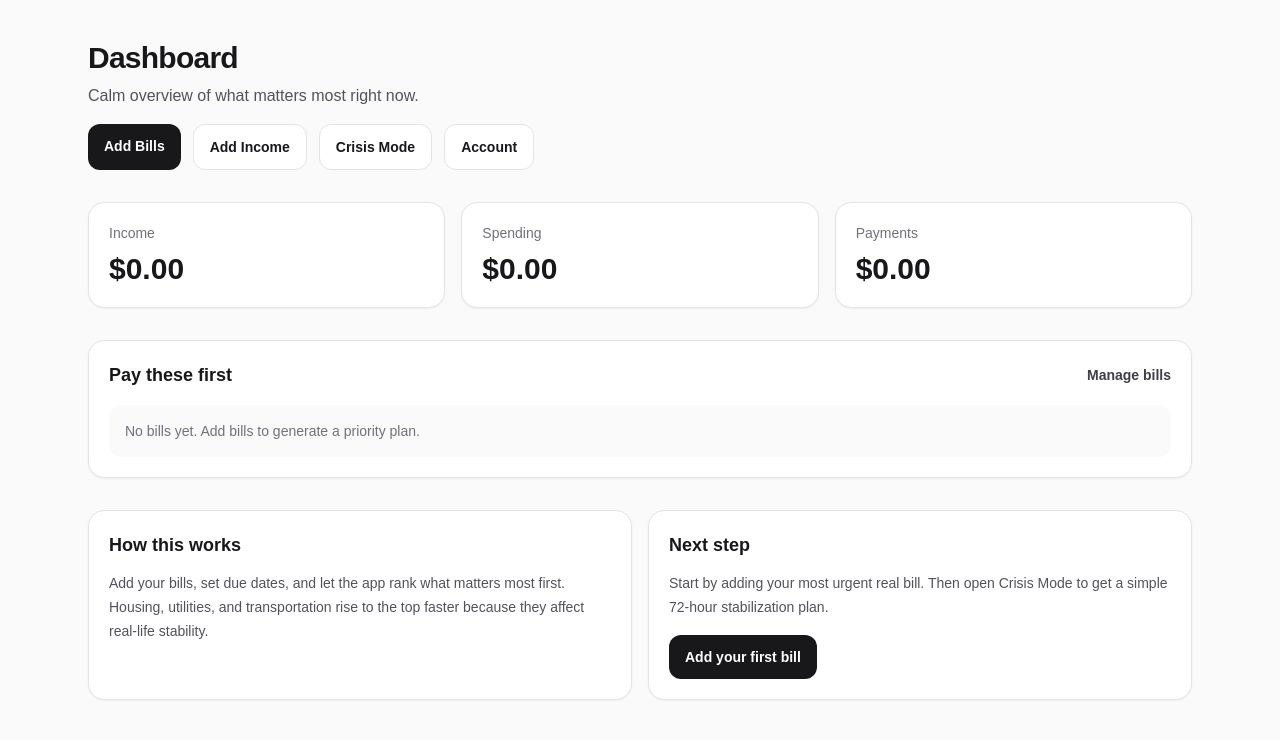
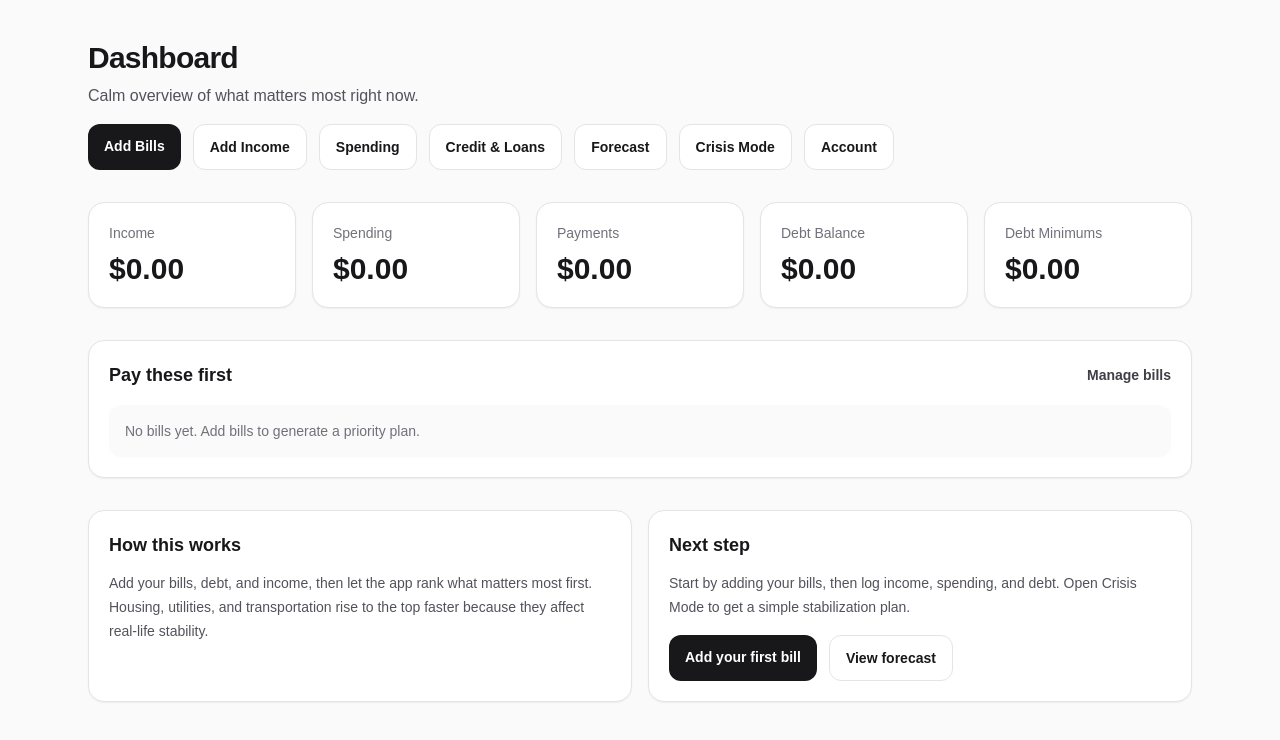
Before and after one commit to KristineMK72/money-control-saas, a Next.js app: page /dashboard in a window 1280 px wide. Shown: the top 740 px of the page. Built offline with nearby package versions, Linux system fonts and the light colour scheme.

Commit message:
Update page.tsx

```diff
--- a/app/dashboard/page.tsx
+++ b/app/dashboard/page.tsx
@@ -35,6 +35,27 @@ export default function DashboardPage() {
           </a>
 
           <a
+            href="/spend"
+            className="rounded-xl border border-zinc-200 bg-white px-4 py-3 text-sm font-semibold hover:bg-zinc-100"
+          >
+            Spending
+          </a>
+
+          <a
+            href="/debt"
+            className="rounded-xl border border-zinc-200 bg-white px-4 py-3 text-sm font-semibold hover:bg-zinc-100"
+          >
+            Credit & Loans
+          </a>
+
+          <a
+            href="/forecast"
+            className="rounded-xl border border-zinc-200 bg-white px-4 py-3 text-sm font-semibold hover:bg-zinc-100"
+          >
+            Forecast
+          </a>
+
+          <a
             href="/crisis"
             className="rounded-xl border border-zinc-200 bg-white px-4 py-3 text-sm font-semibold hover:bg-zinc-100"
           >
@@ -49,7 +70,7 @@ export default function DashboardPage() {
           </a>
         </div>
 
-        <div className="mt-8 grid gap-4 md:grid-cols-3">
+        <div className="mt-8 grid gap-4 md:grid-cols-3 lg:grid-cols-5">
           <div className="rounded-2xl border border-zinc-200 bg-white p-5 shadow-sm">
             <div className="text-sm text-zinc-500">Income</div>
             <div className="mt-2 text-3xl font-black">
@@ -68,6 +89,20 @@ export default function DashboardPage() {
             <div className="text-sm text-zinc-500">Payments</div>
             <div className="mt-2 text-3xl font-black">
               ${totals.payments.toFixed(2)}
+            </div>
+          </div>
+
+          <div className="rounded-2xl border border-zinc-200 bg-white p-5 shadow-sm">
+            <div className="text-sm text-zinc-500">Debt Balance</div>
+            <div className="mt-2 text-3xl font-black">
+              ${totals.debtBalance.toFixed(2)}
+            </div>
+          </div>
+
+          <div className="rounded-2xl border border-zinc-200 bg-white p-5 shadow-sm">
+            <div className="text-sm text-zinc-500">Debt Minimums</div>
+            <div className="mt-2 text-3xl font-black">
+              ${totals.debtMinimums.toFixed(2)}
             </div>
           </div>
         </div>
@@ -115,25 +150,32 @@ export default function DashboardPage() {
           <div className="rounded-2xl border border-zinc-200 bg-white p-5 shadow-sm">
             <h2 className="text-lg font-bold">How this works</h2>
             <p className="mt-3 text-sm leading-6 text-zinc-600">
-              Add your bills, set due dates, and let the app rank what matters
-              most first. Housing, utilities, and transportation rise to the top
-              faster because they affect real-life stability.
+              Add your bills, debt, and income, then let the app rank what
+              matters most first. Housing, utilities, and transportation rise
+              to the top faster because they affect real-life stability.
             </p>
           </div>
 
           <div className="rounded-2xl border border-zinc-200 bg-white p-5 shadow-sm">
             <h2 className="text-lg font-bold">Next step</h2>
             <p className="mt-3 text-sm leading-6 text-zinc-600">
-              Start by adding your most urgent real bill. Then open Crisis Mode
-              to get a simple 72-hour stabilization plan.
+              Start by adding your bills, then log income, spending, and debt.
+              Open Crisis Mode to get a simple stabilization plan.
             </p>
 
-            <div className="mt-4">
+            <div className="mt-4 flex flex-wrap gap-3">
               <a
                 href="/bills"
                 className="inline-flex rounded-xl bg-zinc-900 px-4 py-3 text-sm font-semibold text-white hover:bg-black"
               >
                 Add your first bill
+              </a>
+
+              <a
+                href="/forecast"
+                className="inline-flex rounded-xl border border-zinc-200 bg-white px-4 py-3 text-sm font-semibold hover:bg-zinc-100"
+              >
+                View forecast
               </a>
             </div>
           </div>
```
